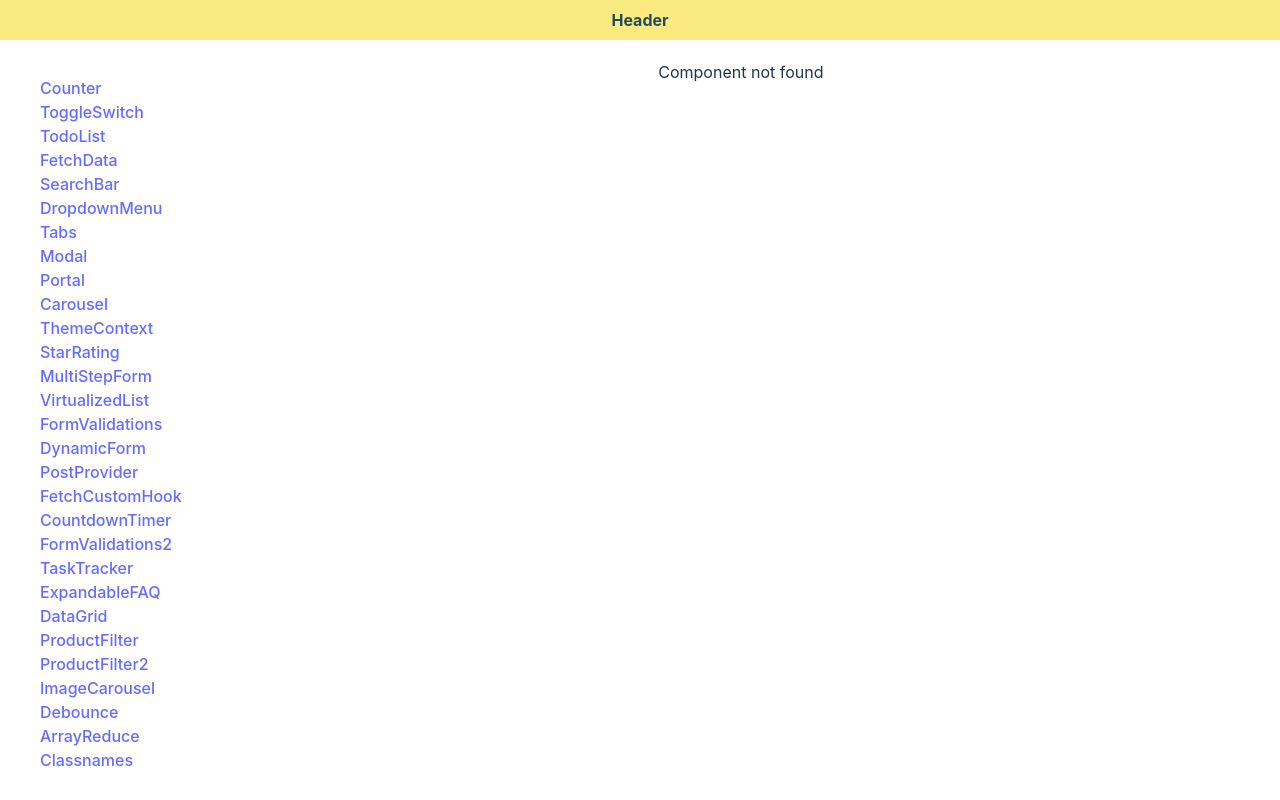
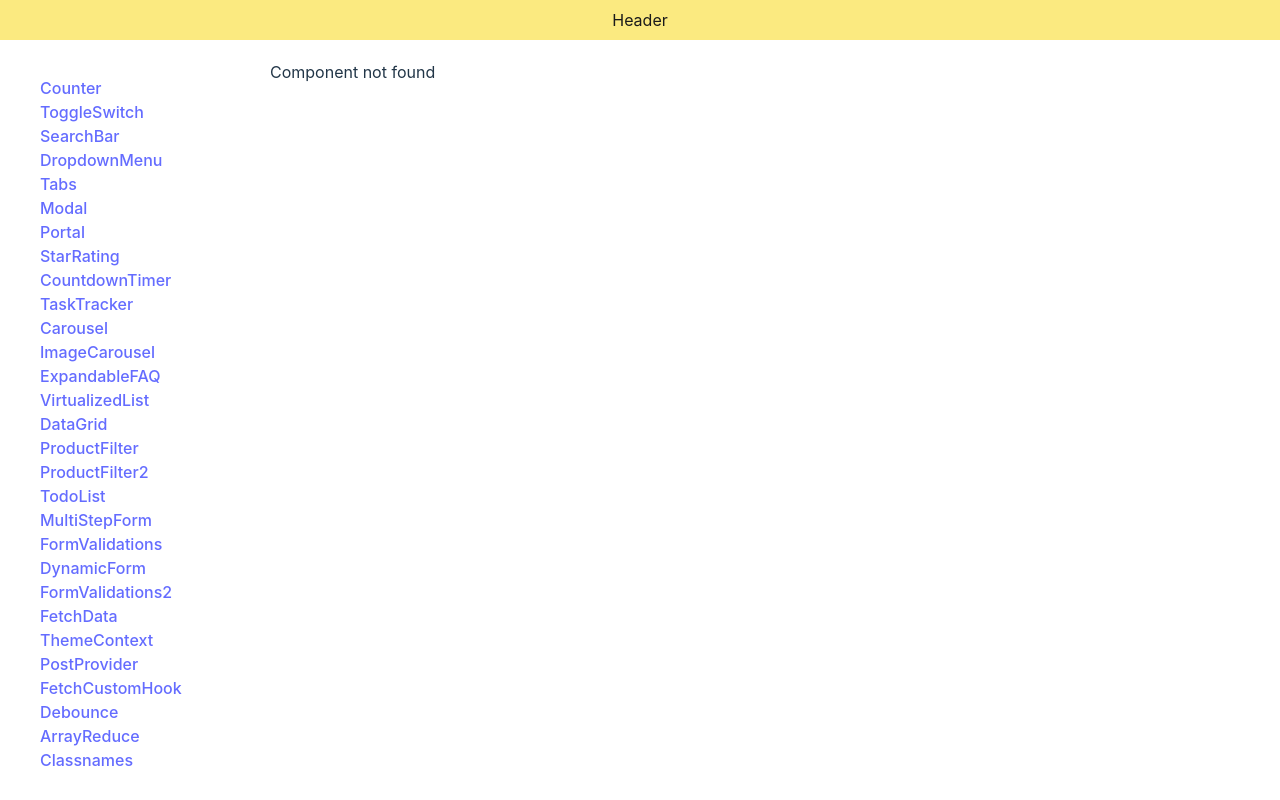
Before and after one commit to msrxse/react-challenges, a React (Vite) app: page / in a window 1280 px wide. Built offline with nearby package versions, Linux system fonts and the light colour scheme.

Commit message:
Fixed global state clashing

```diff
--- a/src/App.css
+++ b/src/App.css
@@ -3,26 +3,31 @@
   height: 100vh;
 }
 
-.layout {
+.layout_main {
   display: grid;
   gap: 20px;
   grid-template-areas:
     'header header'
     'sidebar content';
+  grid-template-columns: 250px 1fr; /* Fixed sidebar width, flexible content */
   max-width: 1280px;
   margin: 0 auto;
 }
 
-.header {
+.layout_header {
   grid-area: header;
   height: 40px;
   display: flex;
   justify-content: center;
   align-items: center;
+  background-color: #fbea80;
+  color: #1a1a1a;
 }
-.sidebar {
+
+.layout_sidebar {
   grid-area: sidebar;
 }
-.content {
+
+.layout_content {
   grid-area: content;
 }
--- a/src/Layout.tsx
+++ b/src/Layout.tsx
@@ -1,5 +1,5 @@
 import React from 'react'
-import Sidebar from './components/Sidebar'
+import Sidebar from './components/Sidebar/Sidebar'
 
 interface Components {
   [key: string]: ({ ...props }) => React.ReactElement
@@ -15,12 +15,12 @@ const Layout = ({
   children: React.ReactNode
 }) => {
   return (
-    <div className="layout">
-      <section className="header">{title}</section>
-      <section className="sidebar">
+    <div className="layout_main">
+      <section className="layout_header">{title}</section>
+      <section className="layout_sidebar">
         <Sidebar components={components} />
       </section>
-      <main className="content">{children}</main>
+      <main className="layout_content">{children}</main>
     </div>
   )
 }
--- a/src/Router.tsx
+++ b/src/Router.tsx
@@ -31,32 +31,36 @@ import Classnames from './components/Classnames'
 import Layout from './Layout'
 
 const components = {
+  // ---------COMPONENTS AND UI--------
   '/counter': Counter,
   '/toggle-switch': ToggleSwitch,
-  '/todo-list': TodoList,
-  '/fetch-data': FetchData,
   '/searchbar': SearchBar,
   '/dropdown-menu': DropdownMenu,
   '/tabs': Tabs,
   '/modal': Modal,
   '/portal': Portal,
+  '/star-rating': StarRating,
+  '/countdown-timer': CountdownTimer,
+  '/task-tracker': TaskTracker,
   '/carousel': Carousel,
-  '/theme-context': ThemeContext,
-  '/star-rating': StarRating,
-  '/multi-step-form': MultiStepForm,
+  '/image-carousel': ImageCarousel,
+  '/expandable-faq': ExpandableFAQ,
+  // --------LISTS AND FILTERING-----------
   '/virtualized-list': VirtualizedList,
-  '/form-validations': FormValidations,
-  '/dynamic-form': DynamicForm,
-  '/post-provider': PostProvider,
-  '/fetchCustomHook': FetchCustomHook,
-  '/countdown-timer': CountdownTimer,
-  '/form-validations-2': FormValidations2,
-  '/task-tracker': TaskTracker,
-  '/expandable-faq': ExpandableFAQ,
   '/data-grid': DataGrid,
   '/product-filter': ProductFilter,
   '/product-filter-2': ProductFilter2,
-  '/image-carousel': ImageCarousel,
+  '/todo-list': TodoList,
+  // ------FORMS-------
+  '/multi-step-form': MultiStepForm,
+  '/form-validations': FormValidations,
+  '/dynamic-form': DynamicForm,
+  '/form-validations-2': FormValidations2,
+  // -------HOOKS and FUNCS-------
+  '/fetch-data': FetchData,
+  '/theme-context': ThemeContext,
+  '/post-provider': PostProvider,
+  '/fetchCustomHook': FetchCustomHook,
   '/debounce': Debounce,
   '/array_reduce': ArrayReduce,
   '/classnames': Classnames,
--- a/src/components/ProductFilter/Dropdown.tsx
+++ b/src/components/ProductFilter/Dropdown.tsx
@@ -13,12 +13,12 @@ const Dropdown = ({ placeholder, items, onSelectionCb }: Dropdown) => {
     return onSelectionCb({ [placeholder]: selection })
   }
   return (
-    <div className="dropdown">
+    <div className="productFilter_dropdown">
       <button onClick={() => setOpen(!open)}>{placeholder}</button>
       {open && (
-        <ul className="menu">
+        <ul className="productFilter_menu">
           {items.map((each) => (
-            <li className="menu-item" key={each}>
+            <li className="productFilter_menu-item" key={each}>
               <button onClick={() => handleSelection(each)}>{each}</button>
             </li>
           ))}
--- a/src/components/ProductFilter/ProductFilter.tsx
+++ b/src/components/ProductFilter/ProductFilter.tsx
@@ -91,8 +91,8 @@ const ProductFilter = () => {
   }
 
   return (
-    <div className="mainDiv">
-      <div className="toolbar">
+    <div className="productFilter_mainDiv">
+      <div className="productFilter_toolbar">
         <Dropdown placeholder="categories" items={categories} onSelectionCb={handleSelectionCb} />
         <Dropdown placeholder="priceRanges" items={priceRanges} onSelectionCb={handleSelectionCb} />
         <Dropdown placeholder="brands" items={brands} onSelectionCb={handleSelectionCb} />
@@ -101,7 +101,7 @@ const ProductFilter = () => {
       </div>
       <table>
         <thead>
-          <tr className="header">
+          <tr className="productFilter_header">
             <td>Categories</td>
             <td>PriceRanges</td>
             <td>Brands</td>
@@ -111,7 +111,7 @@ const ProductFilter = () => {
         </thead>
         <tbody>
           {filteredProducts.map((each) => (
-            <tr key={each.id} className="rows">
+            <tr key={each.id} className="productFilter_rows">
               <td>{each.categories}</td>
               <td>{each.priceRanges}</td>
               <td>{each.brands}</td>
--- a/src/components/ProductFilter/styles.css
+++ b/src/components/ProductFilter/styles.css
@@ -1,36 +1,36 @@
-.mainDiv {
+.productFilter_mainDiv {
   width: 550px;
   border: 1px solid #baab6a;
   background-color: #204b5e;
   text-align: right;
   color: #fdfac7;
 }
-.header {
+.productFilter_header {
   background-color: #fbea80;
   color: #204b5e;
   font-weight: bold;
   text-align: center;
 }
 
-.header > td {
+.productFilter_header > td {
   width: 110px;
   padding: 0 10px;
 }
 
-.rows:nth-child(even) {
+.productFilter_rows:nth-child(even) {
   background-color: #426b65;
 }
 
-.rows:hover {
+.productFilter_rows:hover {
   background-color: #baab6a;
   color: #204b5e;
 }
 
-.rows > td:last-child {
+.productFilter_rows > td:last-child {
   text-align: center;
 }
 
-.toolbar {
+.productFilter_toolbar {
   height: 30px;
   width: 550px;
   display: flex;
@@ -39,7 +39,7 @@
 }
 
 /* Override global button styles */
-button {
+.productFilter_toolbar button {
   border-radius: 0px;
   border: 1px solid transparent;
   padding: 0.6em;
@@ -50,26 +50,26 @@ button {
   cursor: pointer;
   transition: border-color 0.25s;
 }
-button:hover {
+.productFilter_toolbar button:hover {
   border-color: #fbea80;
   color: #fdfac7;
 }
 /* End Override global button styles */
 
-.dropdown {
+.productFilter_dropdown {
   width: 110px;
   z-index: 1000;
 }
 
-.dropdown > button {
+.productFilter_dropdown > button {
   width: 100%;
   padding: 5px 0;
 }
-.menu {
+.productFilter_menu {
   list-style-type: none;
   padding: 0;
 }
 
-.menu-item > button {
+.productFilter_menu-item > button {
   width: 110px;
 }
--- a/src/components/Sidebar.tsx
+++ b/src/components/Sidebar/Sidebar.tsx
@@ -1,10 +1,12 @@
-/**
- *
- */
+import './styles.css'
+
 interface Components {
   [key: string]: ({ ...props }) => React.ReactElement
 }
 
+/**
+ * SIDEBAR
+ */
 function Sidebar({ components }: { components: Components }) {
   const componentsToArray = []
 
@@ -14,7 +16,7 @@ function Sidebar({ components }: { components: Components }) {
 
   return (
     <div>
-      <ul style={{ listStyleType: 'none' }}>
+      <ul className="sidebar_main">
         {componentsToArray.map((each) => (
           <li key={each.key}>
             <a href={each.key}>{each.value}</a>
--- /dev/null
+++ b/src/components/Sidebar/styles.css
@@ -0,0 +1,4 @@
+.sidebar_main {
+  list-style-type: none;
+  width: 200px;
+}
```
